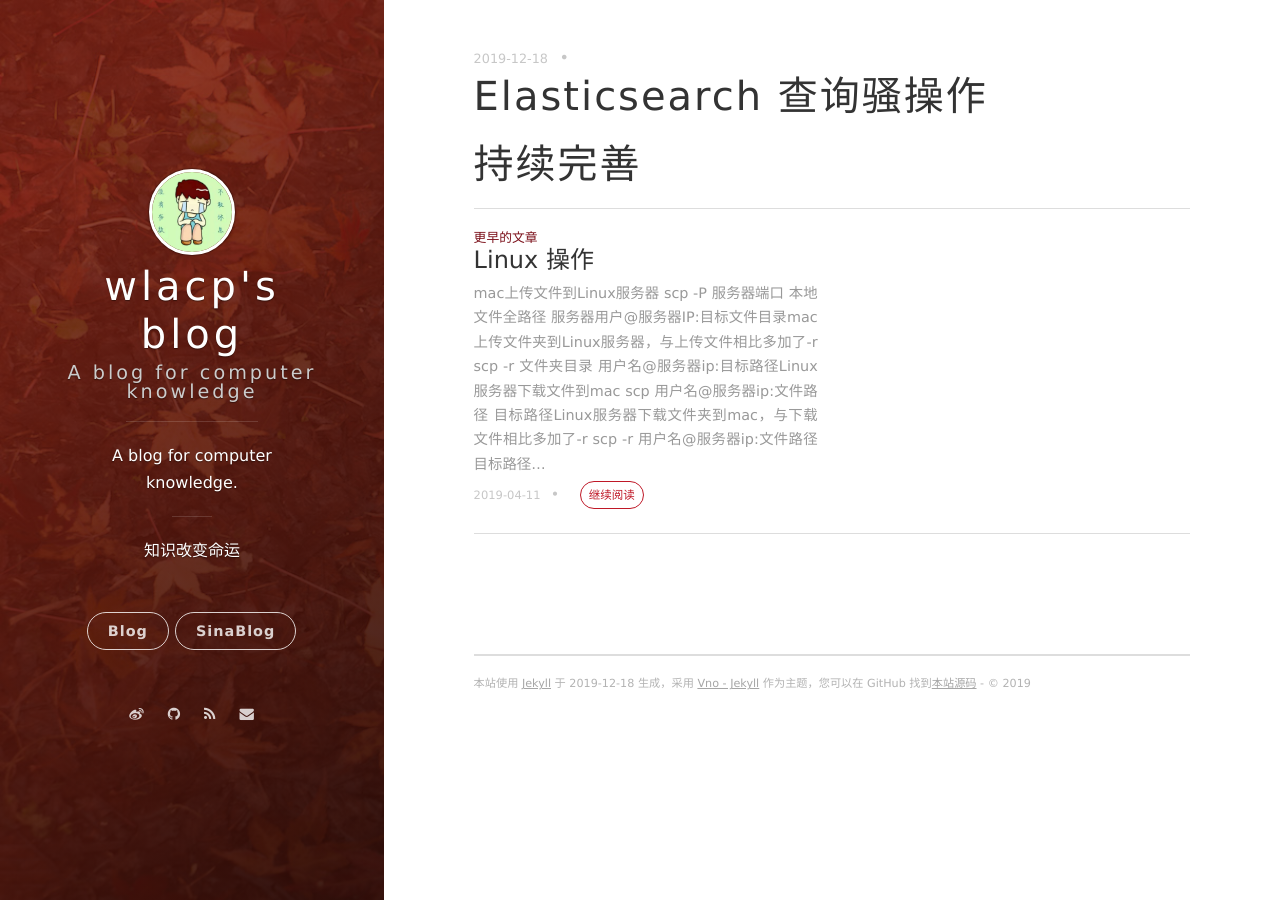
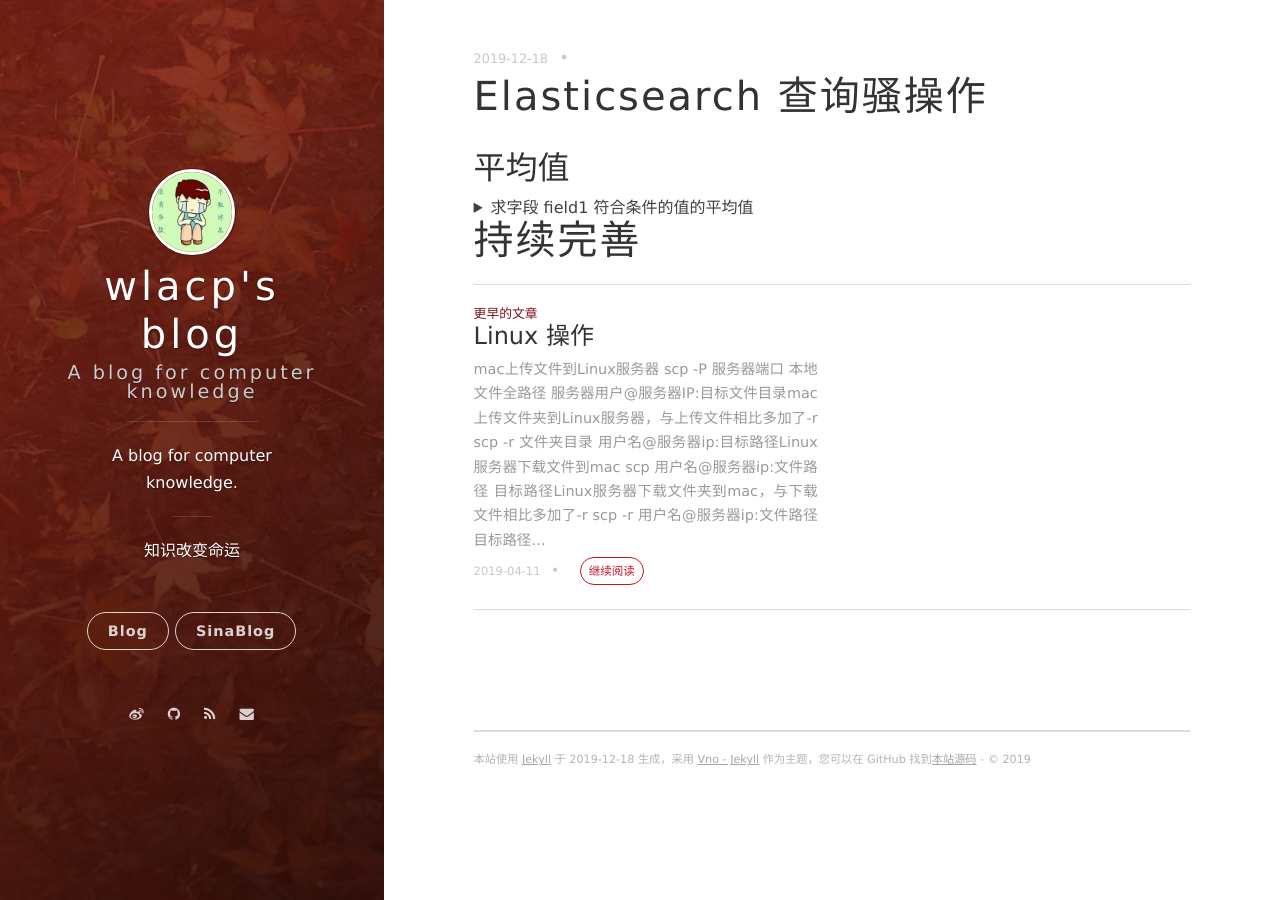
Before and after one commit to wlacp/wlacp.github.io, a Jekyll site: the page built from _posts/2019-12-18-Elasticsearch 查询骚操作.md, in a window 1280 px wide. Built offline with Jekyll 4.4.1, drawn with Linux system fonts in a browser that asks for light colours; nearby versions of some CDN libraries; our own code applies the rules of GitHub Pages for plain Markdown files; comment, search, counter and statistics services are not loaded.

Commit message:
Update 2019-12-18-Elasticsearch 查询骚操作.md

```diff
--- a/_posts/2019-12-18-Elasticsearch 查询骚操作.md
+++ b/_posts/2019-12-18-Elasticsearch 查询骚操作.md
@@ -1 +1,58 @@
+## 平均值
+<details>
+<summary>求字段 field1 符合条件的值的平均值</summary>
+
+<pre><code>
+{
+  "query": {
+    "bool": {
+      "filter": []
+    }
+  },
+  "size": 0,
+  "aggs": {
+    "name1": {
+      "filter": {
+        "range": {
+          "fieldName1": {
+            "gte": 0,
+            "lte": 10,
+          }
+        }
+      },
+      "aggs": {
+        "name1.1": {
+          "avg": {
+            "field": "fieldName1"
+          }
+        }
+      }
+    },
+    "responseOverTime": {
+      "date_histogram": {
+        "field": "时间字段",
+        "extended_bounds": {
+          "min": 时间范围begin,
+          "max": 时间范围end
+        },
+        "interval": "1000h"
+      },
+      "aggs": {
+        "name2": {
+          "avg": {
+            "field": "fieldName2"
+          }
+        },
+        "name3": {
+          "avg": {
+            "field": "fieldName3"
+          }
+        }
+      }
+    }
+  }
+}
+</code></pre>
+</details>
+
 # 持续完善
```
